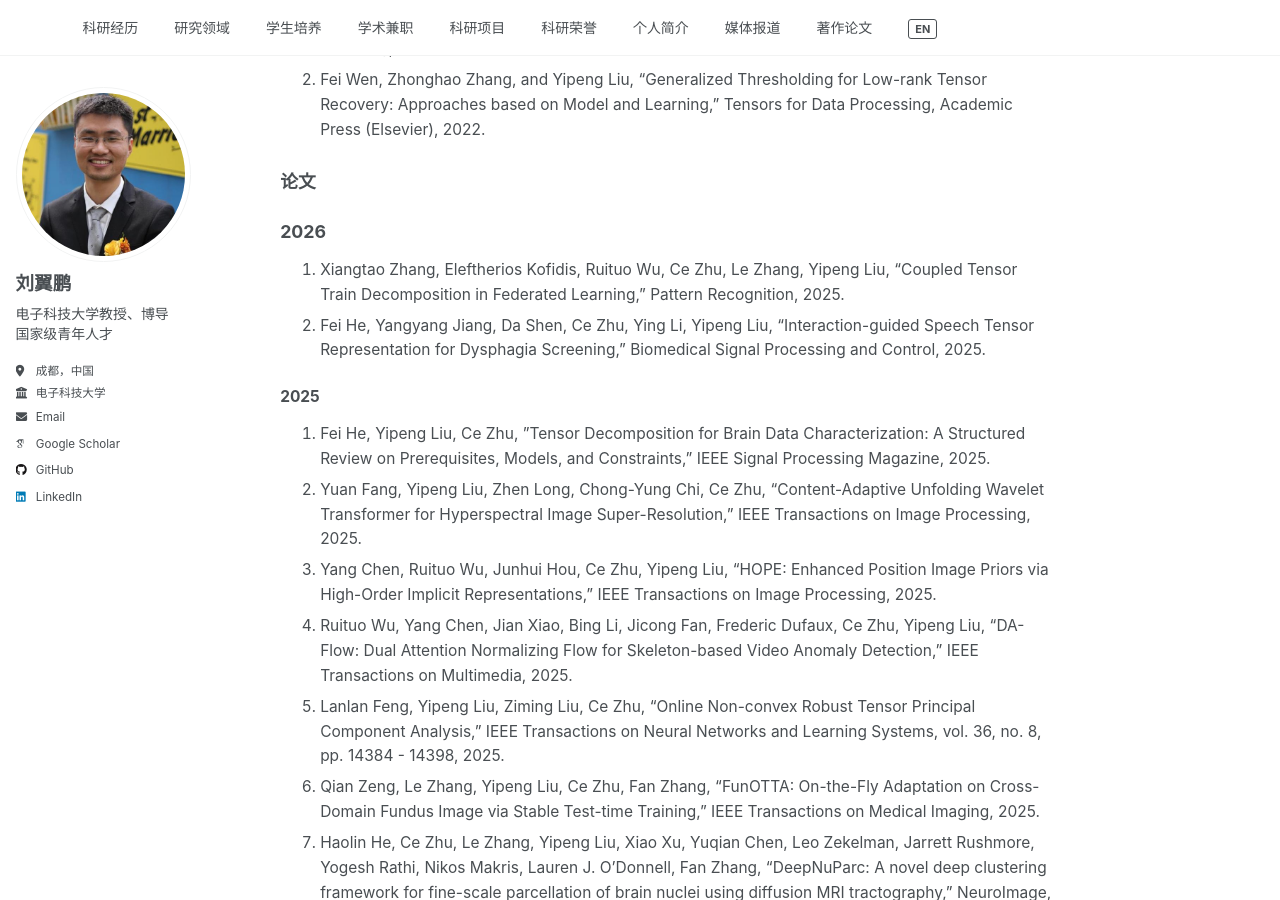
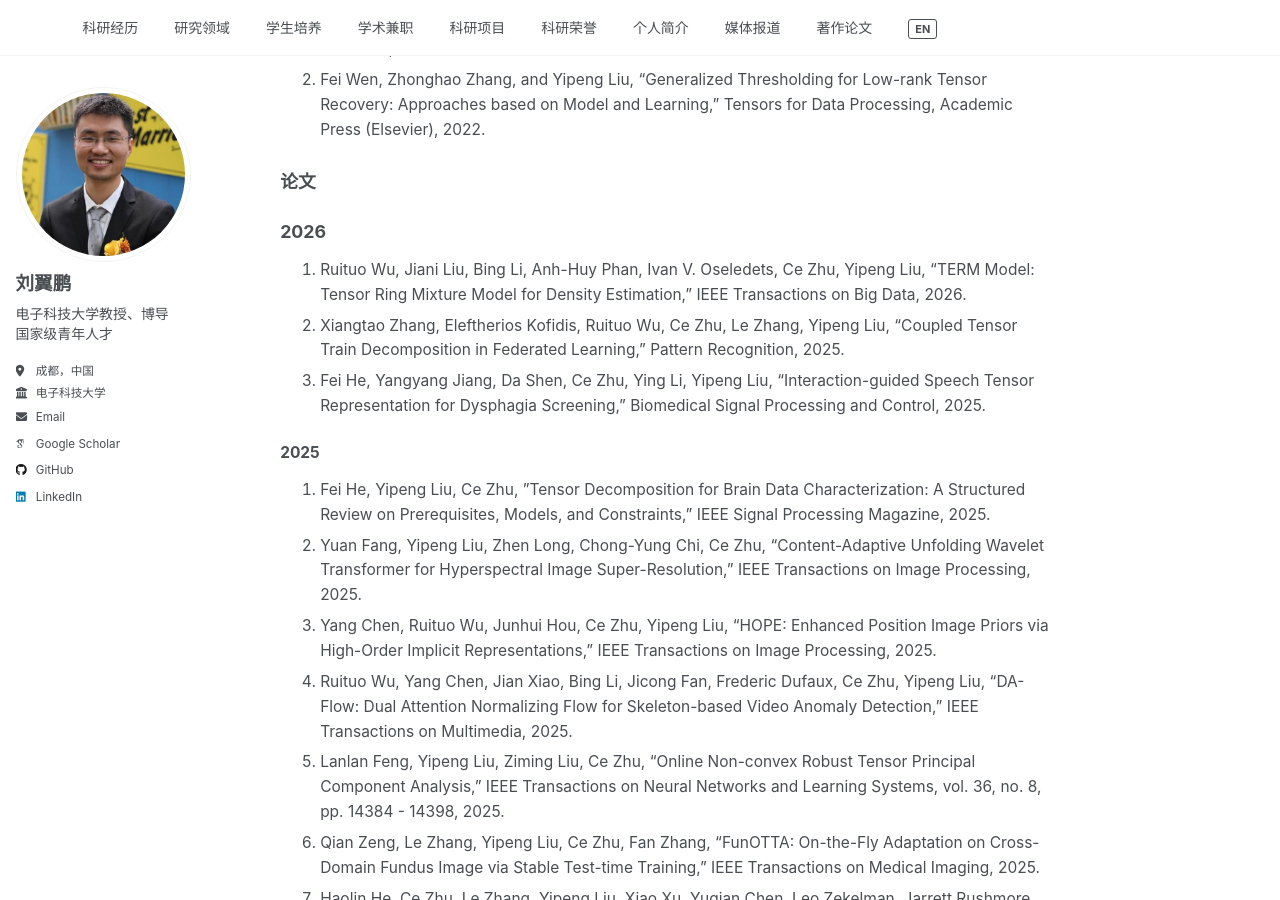
Before and after one commit to yipengliu/yipengliu.github.io, a Jekyll site: the page built from _pages/main-zh.md, in a window 1280 px wide and 900 px high, scrolled down 3693 px. Built offline with Jekyll 4.4.1, drawn with Linux system fonts in a browser that asks for light colours; some web fonts are replaced.

Commit message:
Update publication list for 2026 and 2025

```diff
--- a/_pages/main-zh.md
+++ b/_pages/main-zh.md
@@ -116,8 +116,9 @@
 
 ### 2026
 
-1. Xiangtao Zhang, Eleftherios Kofidis, Ruituo Wu, Ce Zhu, Le Zhang, Yipeng Liu, "Coupled Tensor Train Decomposition in Federated Learning," Pattern Recognition, 2025.
-2. Fei He, Yangyang Jiang, Da Shen, Ce Zhu, Ying Li, Yipeng Liu, "Interaction-guided Speech Tensor Representation for Dysphagia Screening," Biomedical Signal Processing and Control, 2025.
+1. Ruituo Wu, Jiani Liu, Bing Li, Anh-Huy Phan, Ivan V. Oseledets, Ce Zhu, Yipeng Liu, "TERM Model: Tensor Ring Mixture Model for Density Estimation," IEEE Transactions on Big Data, 2026.
+2. Xiangtao Zhang, Eleftherios Kofidis, Ruituo Wu, Ce Zhu, Le Zhang, Yipeng Liu, "Coupled Tensor Train Decomposition in Federated Learning," Pattern Recognition, 2025.
+3. Fei He, Yangyang Jiang, Da Shen, Ce Zhu, Ying Li, Yipeng Liu, "Interaction-guided Speech Tensor Representation for Dysphagia Screening," Biomedical Signal Processing and Control, 2025.
 
 #### 2025
 
```
